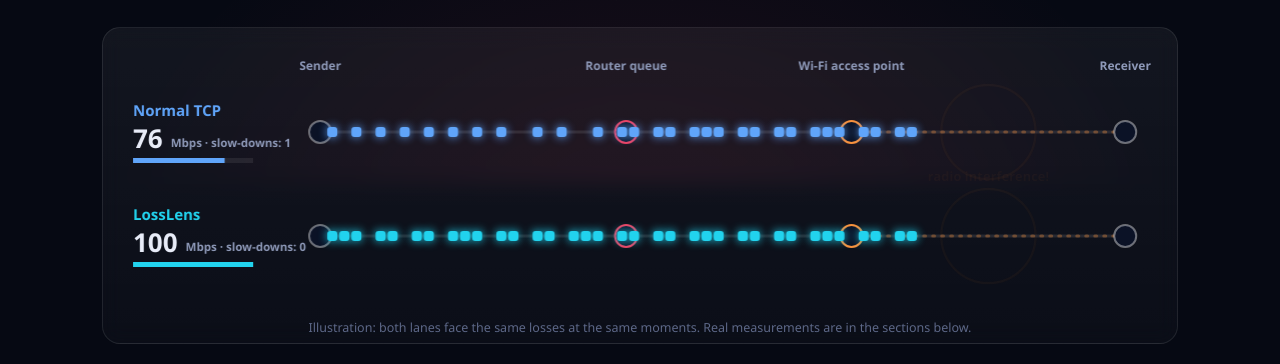
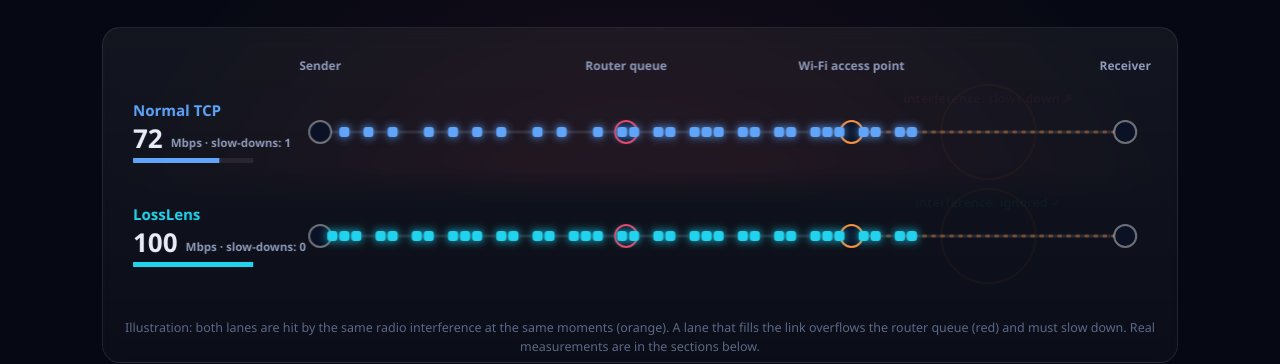
Before and after one commit to ShreyaShirsh/LossLens, a plain HTML site: page app/static/index.html in a window 1280 px wide. Shown: the part 616-980 px from the top of the page. Drawn offline with Linux system fonts and the light colour scheme; no server answers; animation ran at ten frames a second.

Commit message:
Hero animation: per-lane queue overflows and labelled reactions
Congestion now happens when a lane keeps the link full (queue overflow),
so LossLens follows a realistic sawtooth instead of sitting at 100 Mbps
until a global event. Each loss is labelled with what the lane did.

```diff
--- a/app/static/hero.js
+++ b/app/static/hero.js
@@ -1,16 +1,17 @@
 'use strict';
-// Hero illustration: two lanes (normal TCP vs LossLens) facing the SAME losses at the same moments.
+// Hero illustration: two lanes (normal TCP vs LossLens) hit by the SAME radio interference at the
+// same moments. Queue overflows (congestion) happen per lane, whenever that lane fills the link.
 
 function initHero() {
   const cv = $('#hero-canvas'), ctx = cv.getContext('2d');
   let W = 0, H = 270, visible = true;
   const MAXR = 14;                                   // packets per second at full speed (visual)
   const lanes = [
-    { name: 'Normal TCP', color: '#60a5fa', aware: false, rate: MAXR, pk: [], acc: 0, y: 92, cuts: 0 },
-    { name: 'LossLens', color: '#22d3ee', aware: true, rate: MAXR, pk: [], acc: 0, y: 196, cuts: 0 },
+    { name: 'Normal TCP', color: '#60a5fa', aware: false, rate: MAXR, pk: [], acc: 0, y: 92, cuts: 0, full: 0, fullLimit: 2.5 },
+    { name: 'LossLens', color: '#22d3ee', aware: true, rate: MAXR, pk: [], acc: 0, y: 196, cuts: 0, full: 0, fullLimit: 2.5 },
   ];
   const fx = [];                                     // visual effects (rings + labels)
-  let t = 0, nextRandom = 1.4, nextCong = 5.5;
+  let t = 0, nextRandom = 1.4;
 
   function resize() {
     const r = cv.getBoundingClientRect(), dpr = devicePixelRatio || 1;
@@ -24,17 +25,16 @@
   const pos = f => x0() + (x1() - x0()) * f;        // fraction along the path -> pixels
   const NODES = [[0, 'Sender'], [.38, 'Router queue'], [.66, 'Wi-Fi access point'], [1, 'Receiver']];
 
-  function event(kind) {
+  // one loss on one lane: 'random' = radio interference, 'cong' = router queue overflowed
+  function lose(l, kind) {
     const f = kind === 'random' ? .83 : .38;
-    lanes.forEach(l => {
-      // remove the packet closest to the loss point, if any
-      let best = -1, bd = 1;
-      l.pk.forEach((p, i) => { const d = Math.abs(p.f - f); if (d < bd && !p.dead) { bd = d; best = i; } });
-      if (best >= 0 && bd < .12) { l.pk[best].dead = 1; l.pk[best].f = f; }
-      if (kind === 'random') { if (!l.aware) { l.rate = Math.max(l.rate * .5, 2.5); l.cuts++; } }
-      else { l.rate = Math.max(l.rate * .5, 2.5); l.cuts++; }
-      fx.push({ x: pos(f), y: l.y, t: 0, kind });
-    });
+    let best = -1, bd = 1;                          // remove the packet closest to the loss point
+    l.pk.forEach((p, i) => { const d = Math.abs(p.f - f); if (d < bd && !p.dead) { bd = d; best = i; } });
+    if (best >= 0 && bd < .12) { l.pk[best].dead = 1; l.pk[best].f = f; }
+    const cut = kind === 'cong' || !l.aware;       // normal TCP cuts at every loss, LossLens only at congestion
+    if (cut) { l.rate = Math.max(l.rate * .5, 2.5); l.cuts++; }
+    fx.push({ x: pos(f), y: l.y, t: 0, kind, good: !(kind === 'random' && cut),
+      text: kind === 'cong' ? 'queue full: slow down ✓' : cut ? 'interference: slows down ✗' : 'interference: ignored ✓' });
   }
 
   let last = performance.now();
@@ -43,10 +43,13 @@
     const dt = Math.min((now - last) / 1000, .05); last = now;
     if (!visible || !W) return;
     t += dt;
-    if (t > nextRandom) { event('random'); nextRandom = t + 1.1 + Math.random() * 1.6; }
-    if (t > nextCong) { event('cong'); nextCong = t + 9 + Math.random() * 3; }
+    if (t > nextRandom) { lanes.forEach(l => lose(l, 'random')); nextRandom = t + 1.1 + Math.random() * 1.6; }
     lanes.forEach(l => {
-      l.rate = Math.min(MAXR, l.rate + 3.2 * dt);
+      // grow fast when far below capacity, gently near it (like CUBIC)
+      l.rate = Math.min(MAXR, l.rate + (0.5 + 0.4 * (MAXR - l.rate)) * dt);
+      // a lane that keeps the link full fills the router queue until it overflows
+      if (l.rate > MAXR * .97) l.full += dt; else l.full = Math.max(0, l.full - dt);
+      if (l.full > l.fullLimit) { lose(l, 'cong'); l.full = 0; l.fullLimit = 2 + Math.random() * 1.5; }
       l.acc += l.rate * dt;
       while (l.acc >= 1) { l.acc -= 1; l.pk.push({ f: 0, dead: 0 }); }
       l.pk.forEach(p => { if (p.dead) p.dead += dt; else p.f += dt * .3; });
@@ -104,13 +107,14 @@
       ctx.strokeStyle = `rgba(${col},${a})`; ctx.lineWidth = 2.5;
       ctx.beginPath(); ctx.arc(e.x, e.y, 8 + e.t * 34, 0, 7); ctx.stroke();
     });
-    const lastEv = fx.length ? fx[fx.length - 1] : null;
-    if (lastEv && lastEv.t < 1.2) {
-      const col = lastEv.kind === 'random' ? '#fb923c' : '#f43f5e';
-      ctx.fillStyle = col; ctx.globalAlpha = Math.max(0, 1 - lastEv.t / 1.2); ctx.font = '700 13px Segoe UI, sans-serif';
-      ctx.fillText(lastEv.kind === 'random' ? 'radio interference!' : 'queue overflow!', lastEv.x, H / 2 + 6);
-      ctx.globalAlpha = 1;
-    }
+    // what each lane did about each loss, written just above the lane
+    ctx.font = '700 12.5px Segoe UI, sans-serif';
+    fx.forEach(e => {
+      ctx.globalAlpha = Math.max(0, 1 - e.t / 1.2);
+      ctx.fillStyle = e.good ? '#34d399' : '#fb7185';
+      ctx.fillText(e.text, e.x, e.y - 22 - e.t * 6);
+    });
+    ctx.globalAlpha = 1;
   }
   requestAnimationFrame(frame);
 }
--- a/app/static/index.html
+++ b/app/static/index.html
@@ -39,7 +39,7 @@
   </div>
   <div class="card" id="hero-canvas-wrap">
     <canvas id="hero-canvas"></canvas>
-    <div class="cue">Illustration: both lanes face the same losses at the same moments. Real measurements are in the sections below.</div>
+    <div class="cue">Illustration: both lanes are hit by the same radio interference at the same moments (orange). A lane that fills the link overflows the router queue (red) and must slow down. Real measurements are in the sections below.</div>
   </div>
 </section>
 
```
